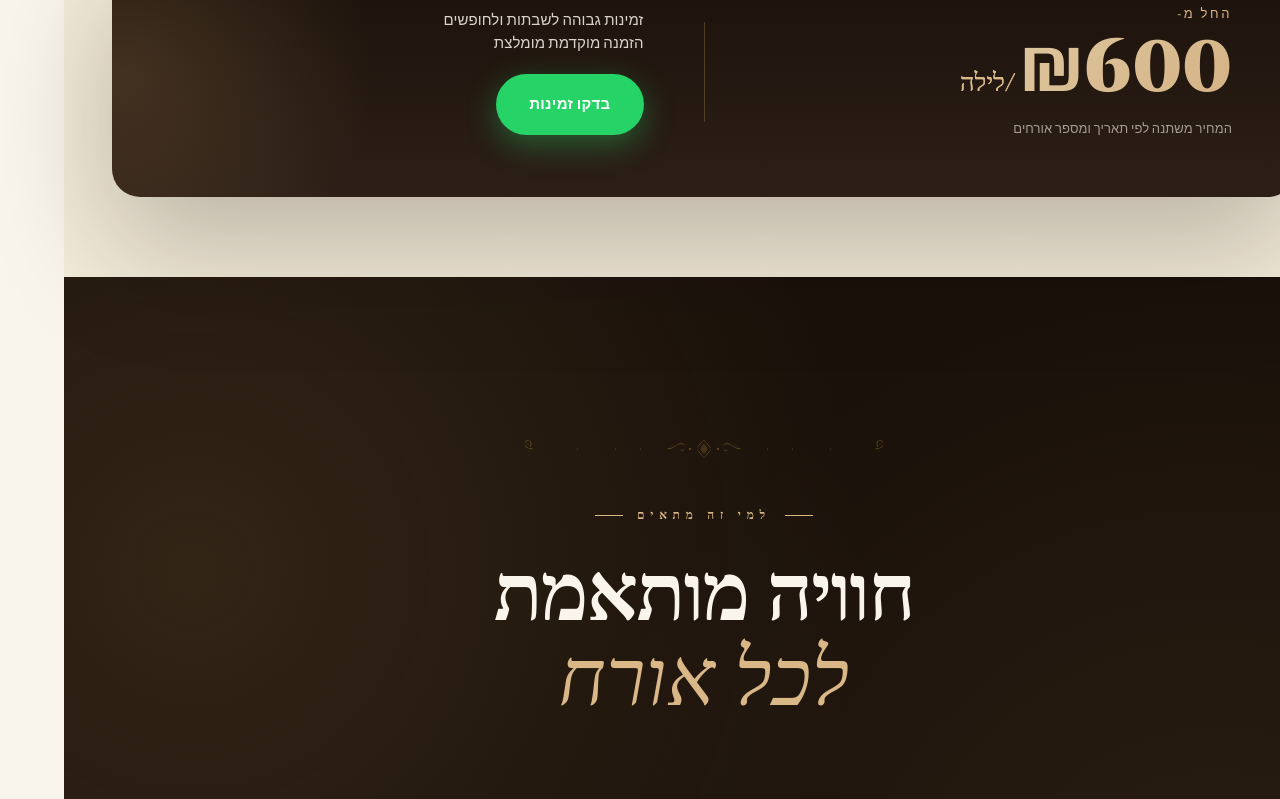
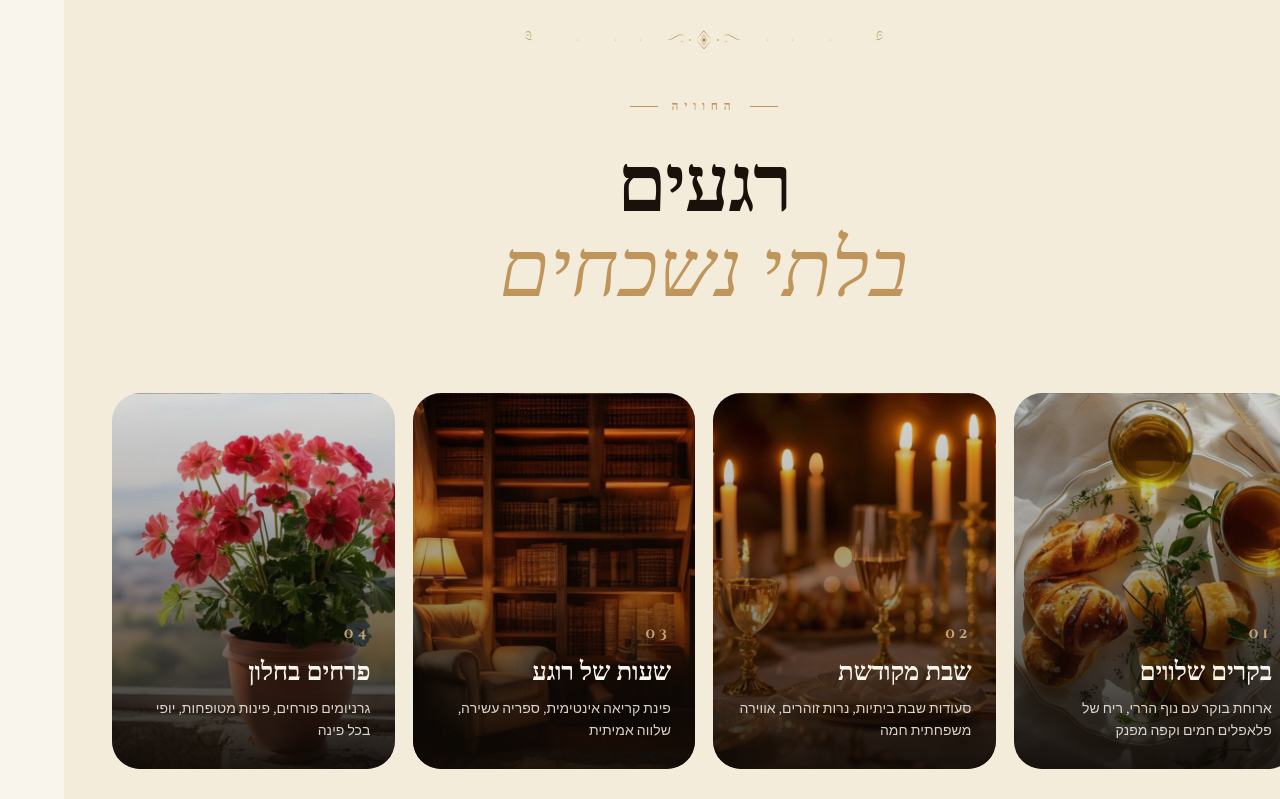
Before and after one commit to maale-amos/zimmer-maale-amos, a plain HTML site: page index.html in a window 1280 px wide. Shown: the part 5380-6179 px from the top of the page. Drawn offline with nearby package versions, Linux system fonts and the light colour scheme; a web font is replaced by a local one.

Commit message:
Add Experience section with 4 AI-generated atmosphere photos

```diff
--- a/index.html
+++ b/index.html
@@ -431,6 +431,55 @@
   </div>
 </section>
 
+<!-- Experience -->
+<section class="section experience">
+  <div class="container">
+    <div class="section-header">
+      <img src="images/ai/divider_classical.svg" alt="" class="ornament-divider" aria-hidden="true">
+      <span class="section-eyebrow"><span></span> החוויה <span></span></span>
+      <h2 class="section-title">
+        <span class="line">רגעים</span>
+        <span class="line italic">בלתי נשכחים</span>
+      </h2>
+    </div>
+
+    <div class="experience-grid">
+      <div class="exp-card" style="background-image: url('images/ai/breakfast.jpg');">
+        <div class="exp-overlay"></div>
+        <div class="exp-content">
+          <span class="exp-num">01</span>
+          <h3>בקרים שלווים</h3>
+          <p>ארוחת בוקר עם נוף הררי, ריח של פלאפלים חמים וקפה מפנק</p>
+        </div>
+      </div>
+      <div class="exp-card" style="background-image: url('images/ai/shabbat_table.jpg');">
+        <div class="exp-overlay"></div>
+        <div class="exp-content">
+          <span class="exp-num">02</span>
+          <h3>שבת מקודשת</h3>
+          <p>סעודות שבת ביתיות, נרות זוהרים, אווירה משפחתית חמה</p>
+        </div>
+      </div>
+      <div class="exp-card" style="background-image: url('images/ai/reading_corner.jpg');">
+        <div class="exp-overlay"></div>
+        <div class="exp-content">
+          <span class="exp-num">03</span>
+          <h3>שעות של רוגע</h3>
+          <p>פינת קריאה אינטימית, ספריה עשירה, שלווה אמיתית</p>
+        </div>
+      </div>
+      <div class="exp-card" style="background-image: url('images/ai/geraniums.jpg');">
+        <div class="exp-overlay"></div>
+        <div class="exp-content">
+          <span class="exp-num">04</span>
+          <h3>פרחים בחלון</h3>
+          <p>גרניומים פורחים, פינות מטופחות, יופי בכל פינה</p>
+        </div>
+      </div>
+    </div>
+  </div>
+</section>
+
 <!-- Pricing / CTA Strip -->
 <section class="section cta-strip">
   <div class="container">
--- a/style.css
+++ b/style.css
@@ -1186,6 +1186,83 @@ details summary::-webkit-details-marker { display: none; }
 }
 
 /* ======================================================
+   Experience
+   ====================================================== */
+.experience {
+  background: var(--c-cream-2);
+  position: relative;
+}
+
+.experience-grid {
+  display: grid;
+  grid-template-columns: repeat(4, 1fr);
+  gap: 18px;
+}
+
+.exp-card {
+  position: relative;
+  aspect-ratio: 3 / 4;
+  border-radius: var(--radius-lg);
+  overflow: hidden;
+  background-size: cover;
+  background-position: center;
+  cursor: pointer;
+  transition: all 0.6s var(--ease);
+  isolation: isolate;
+}
+
+.exp-card:hover {
+  transform: translateY(-6px) scale(1.015);
+  box-shadow: var(--shadow-xl);
+}
+
+.exp-overlay {
+  position: absolute;
+  inset: 0;
+  background: linear-gradient(180deg, rgba(14,9,5,0.15) 0%, rgba(14,9,5,0.4) 50%, rgba(14,9,5,0.92) 100%);
+  transition: opacity 0.5s;
+}
+
+.exp-card:hover .exp-overlay {
+  background: linear-gradient(180deg, rgba(14,9,5,0.2) 0%, rgba(14,9,5,0.45) 40%, rgba(14,9,5,0.95) 100%);
+}
+
+.exp-content {
+  position: absolute;
+  inset-block-end: 0;
+  inset-inline: 0;
+  padding: 28px 24px;
+  color: var(--c-cream);
+  z-index: 2;
+}
+
+.exp-num {
+  font-family: var(--f-latin-display);
+  font-size: 14px;
+  font-weight: 700;
+  color: var(--c-gold-light);
+  letter-spacing: 0.3em;
+  margin-bottom: 12px;
+  display: block;
+  opacity: 0.85;
+}
+
+.exp-card h3 {
+  font-family: var(--f-display);
+  font-size: 26px;
+  font-weight: 700;
+  margin-bottom: 10px;
+  line-height: 1.15;
+  letter-spacing: -0.01em;
+}
+
+.exp-card p {
+  font-size: 14px;
+  line-height: 1.55;
+  color: rgba(250, 245, 236, 0.85);
+}
+
+/* ======================================================
    CTA Strip
    ====================================================== */
 .cta-strip {
@@ -2067,6 +2144,7 @@ details summary::-webkit-details-marker { display: none; }
   .features-grid { grid-template-columns: repeat(2, 1fr); }
   .suitable-grid { grid-template-columns: repeat(2, 1fr); }
   .gallery-grid { grid-template-columns: repeat(3, 1fr); }
+  .experience-grid { grid-template-columns: repeat(2, 1fr); }
   .footer-grid { grid-template-columns: 1fr 1fr; }
   .about-visual { height: 500px; }
 }
@@ -2103,6 +2181,8 @@ details summary::-webkit-details-marker { display: none; }
   .features-grid { grid-template-columns: 1fr; }
   .suitable-grid { grid-template-columns: 1fr 1fr; }
   .gallery-grid { grid-template-columns: repeat(2, 1fr); gap: 8px; }
+  .experience-grid { grid-template-columns: 1fr 1fr; gap: 10px; }
+  .exp-card h3 { font-size: 20px; }
   .gallery-item.large { grid-column: span 2; grid-row: span 2; }
   .gallery-item.wide, .gallery-item.tall { grid-column: span 2; grid-row: span 1; aspect-ratio: 2 / 1; }
 
```
Also changed, not shown: images/ai/breakfast.jpg (added), images/ai/geraniums.jpg (added), images/ai/reading_corner.jpg (added).
